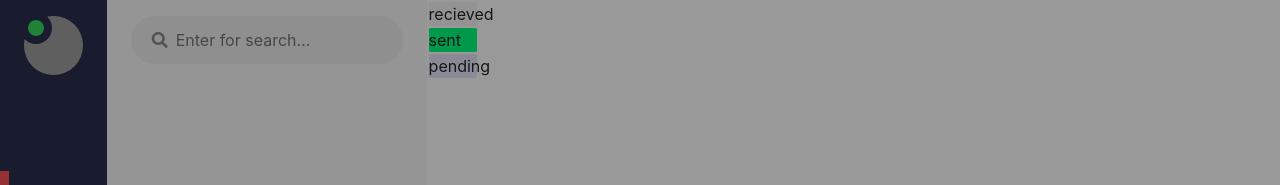
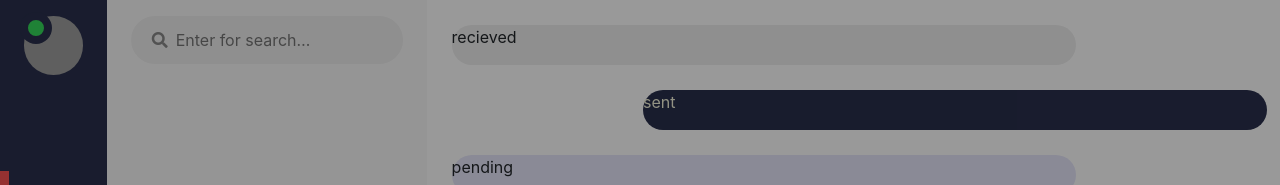
Before and after one commit to atrin-hojjat/DreamOnMessenger, a plain HTML site: page front/index.htm in a window 1280 px wide. Shown: the top 185 px of the page. Drawn offline with nearby package versions, Linux system fonts and the light colour scheme; no server answers; grey boxes are pictures that could not be loaded.

Commit message:
Update message.css

```diff
--- a/front/message.css
+++ b/front/message.css
@@ -1,16 +1,26 @@
+.column  {
+	width: 65%;
+
+
+}
 .message {
 	background: lavender;
-	border-radius: 5%;
+	position: relative;
+	border-radius: 20px;
+	/* border: 2px ; */
 	margin: 3%;
 	max-width: 75%;
+	min-height: 40px;
 }
 
 .sent {
-	background: springgreen;
+	background: #292F4C;
+	color: beige;
+	left: 23%;
 }
 
 .recieved {
-	background: WhiteSmoke;
+	background: #eee;
 
 }
 
```
